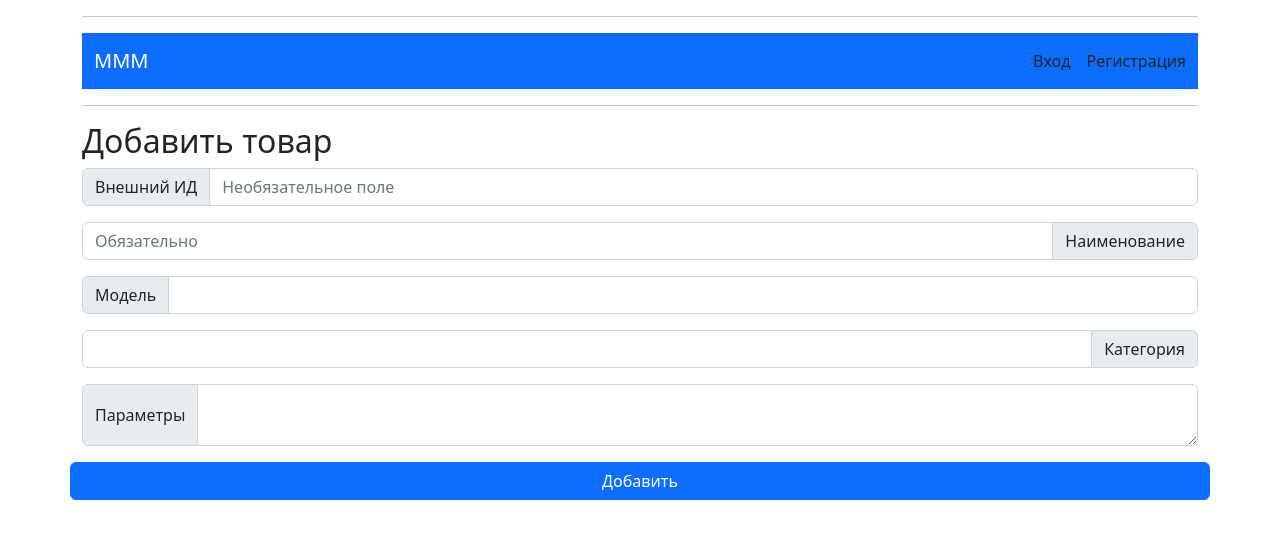
After one commit to vsgenius/market, a Django app: page /create_product/ in a window 1280 px wide. The commit adds this page. Shown: the top 539 px of the page. Run offline with Django 3.2, Linux system fonts and the light colour scheme.

Commit message:
add create_product & load_products

```diff
--- a/backend/api.py
+++ b/backend/api.py
@@ -57,7 +57,7 @@ class OrdersViewSet(viewsets.ModelViewSet):
             return self.get_paginated_response(serializer.data)
 
         serializer = self.get_serializer(queryset, many=True)
-        data=[serializer.data,request.user.id]
+        data=[serializer.data,request.user.id,request.user.type]
         return Response(data)
 
 
--- a/frontend/templates/base.html
+++ b/frontend/templates/base.html
@@ -17,7 +17,7 @@
       <ul class="navbar-nav me-auto mb-2 mb-lg-0">
         <li class="nav-item">
                {% if user.type == 'shop' or user.type == 'stuff'%}
-    <a class="nav-link active" href="#">Внести товар</a>
+    <a class="nav-link active" href="{%url 'create_product'%}">Внести товар</a>
       {%endif%}
         </li>
           {% if user.is_authenticated %}
@@ -27,7 +27,7 @@
           {% endif %}
            <li class="nav-item">
       {% if user.type == 'shop' %}
-    <a class="nav-link active" href="#">Загрузить список товаров</a>
+    <a class="nav-link active" href="{%url 'load_products'%}">Загрузить список товаров</a>
       {%endif%}
   </li>
               {% if user.is_authenticated %}
--- /dev/null
+++ b/frontend/templates/create_product.html
@@ -0,0 +1,33 @@
+{% extends 'base.html' %}
+{% block content %}
+<h2>
+  Добавить товар
+</h2>
+    <div class="row">
+<div class="input-group mb-3">
+  <span class="input-group-text" id="basic-addon1">Внешний ИД</span>
+  <input type="text" class="form-control" placeholder="Необязательное поле"  aria-describedby="basic-addon1">
+</div>
+
+<div class="input-group mb-3">
+  <input type="text" class="form-control" placeholder="Обязательно" aria-label="Recipient's username"
+  aria-describedby="basic-addon2">
+  <span class="input-group-text" id="basic-addon2">Наименование</span>
+</div>
+
+<div class="input-group mb-3">
+  <span class="input-group-text" id="basic-addon3">Модель</span>
+  <input type="text" class="form-control" id="basic-url" aria-describedby="basic-addon3">
+</div>
+
+<div class="input-group mb-3">
+  <input type="text" class="form-control" aria-label="Amount (to the nearest dollar)">
+  <span class="input-group-text">Категория</span>
+</div>
+<div class="input-group mb-3">
+  <span class="input-group-text">Параметры</span>
+  <textarea class="form-control" aria-label="With textarea"></textarea>
+</div>
+<button type="submit" class="btn btn-primary">Добавить</button>
+      </div>
+{% endblock %}
--- a/frontend/urls.py
+++ b/frontend/urls.py
@@ -25,4 +25,8 @@ urlpatterns = [
          name='verify_order_by_email'),
     path('invalid_verify_order/', TemplateView.as_view(template_name='invalid_verify_order.html'),
          name='invalid_verify_order'),
+    path('load_products/', TemplateView.as_view(template_name='load_products.html'),
+         name='load_products'),
+    path('create_product/', TemplateView.as_view(template_name='create_product.html'),
+         name='create_product'),
 ]
--- a/static_src/main.js
+++ b/static_src/main.js
@@ -80,9 +80,21 @@ function buildorders(){
   fetch(url)
   .then((resp)=>resp.json())
   .then(function(data){
+    console.log(data)
+    if (data[2]=='buyer'){
+      buildorders_buyer(wrapper,data)
+    }
+    else if (data[2]=='shop'){
+      buildorders_shop(wrapper,data)
+    }
+    else if (data[2]=='stuff'){
+      buildorders_stuff(wrapper,data)
+    }
+  })
+}
+function buildorders_buyer(wrapper,data){
   var list = data[0]
     for(var i in list){
-      if (list[i].user==data[1]) {
     var item = `
     <tr>
       <td>${list[i].id}</td>
@@ -91,12 +103,60 @@ function buildorders(){
       <td>${list[i].status}</td>
       <td>
       <button type="button" class="btn btn-danger" id="${list[i].id}">Отменить</button></td>
-      </tr>  `
-wrapper.innerHTML +=item }
+        </tr>  `
+
+wrapper.innerHTML +=item
 }
+  }
+  function buildorders_stuff(wrapper,data){
+    var list = data[0]
+      for(var i in list){
+        if (list[i].user==data[1]) {
+      var item = `
+      <tr>
+        <td>${list[i].id}</td>
+        <td> ${list[i].modified}</td>
+        <td>${list[i].price}</td>
+        <td>          <select class="form-select" aria-label="Default select example">
+        <option selected>${list[i].status}</option>
+        <option value="1">confirmed</option>
+        <option value="2">assembled</option>
+        <option value="3">sent</option>
+        <option value="4">delivered</option>
+        <option value="5">canceled</option>
+      </select></td>
+        <td>
+        <button type="button" class="btn btn-danger" id="${list[i].id}">Изменить</button>
+        <button type="button" class="btn btn-danger" id="${list[i].id}">Отменить</button></td>
+          </tr>  `
 
-  })
+  wrapper.innerHTML +=item }
   }
+    }
+  function buildorders_shop(wrapper,data){
+      var list = data[0]
+        for(var i in list){
+          if (list[i].user==data[1]) {
+        var item = `
+        <tr>
+          <td>${list[i].id}</td>
+          <td> ${list[i].modified}</td>
+          <td>${list[i].price}</td>
+          <td>          <select class="form-select" aria-label="Default select example">
+  <option selected>${list[i].status}</option>
+  <option value="1">confirmed</option>
+  <option value="2">assembled</option>
+  <option value="3">sent</option>
+  <option value="4">delivered</option>
+  <option value="5">canceled</option>
+</select></td>
+          <td>
+          <button type="button" class="btn btn-danger" id="${list[i].id}">Изменить</button></td>
+            </tr>  `
+
+    wrapper.innerHTML +=item }
+    }
+      }
 function buildbasket(){
     var wrapper = document.getElementById('tbody')
     var url = '/api/v1/basket/'
@@ -179,7 +239,7 @@ function buildproduct(){
       for(var i in list){
       var button = document.getElementById(list[i].id)
       button.addEventListener('click',function(e){
-        if (data[1]!=null) {
+        if (data[1]!=null)  {
           addbasket(list[e.target.id-1],data[1])
         }
         else {
```
Also changed, not shown: frontend/templates/load_products.html (added, +13 -0 lines).
